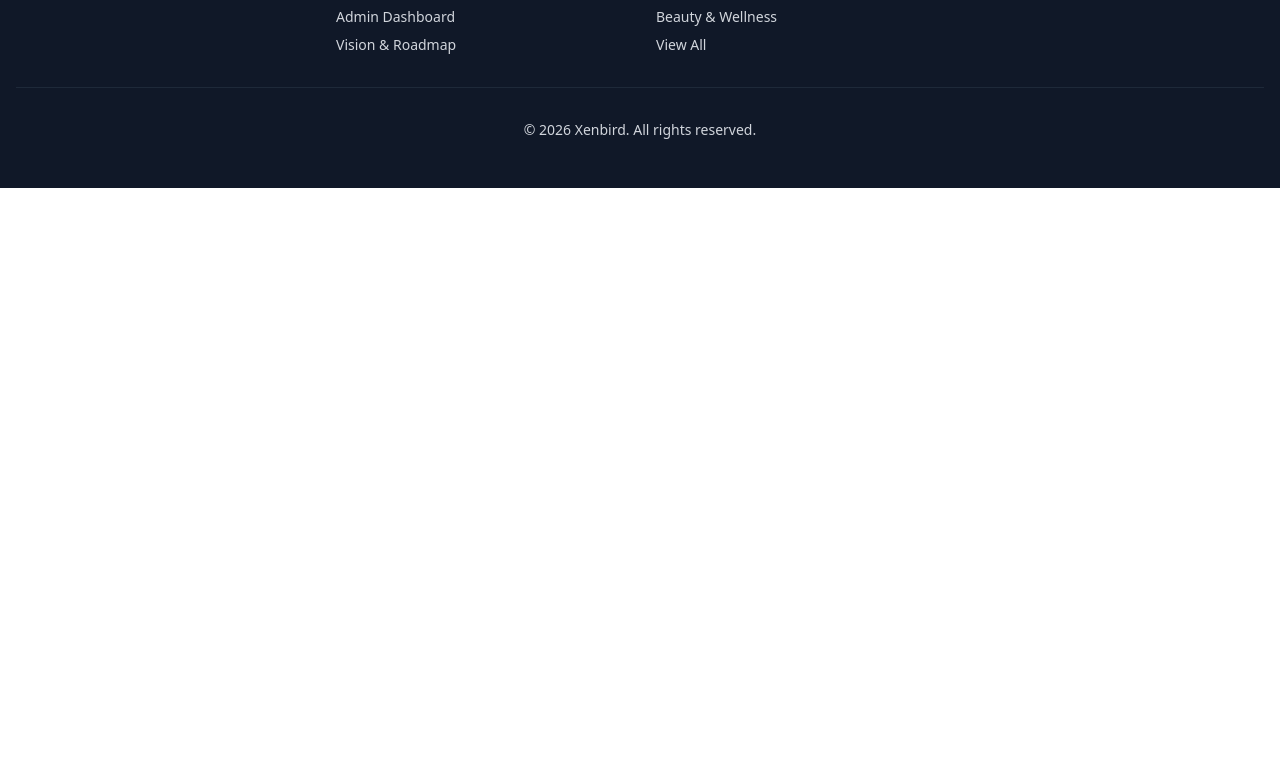
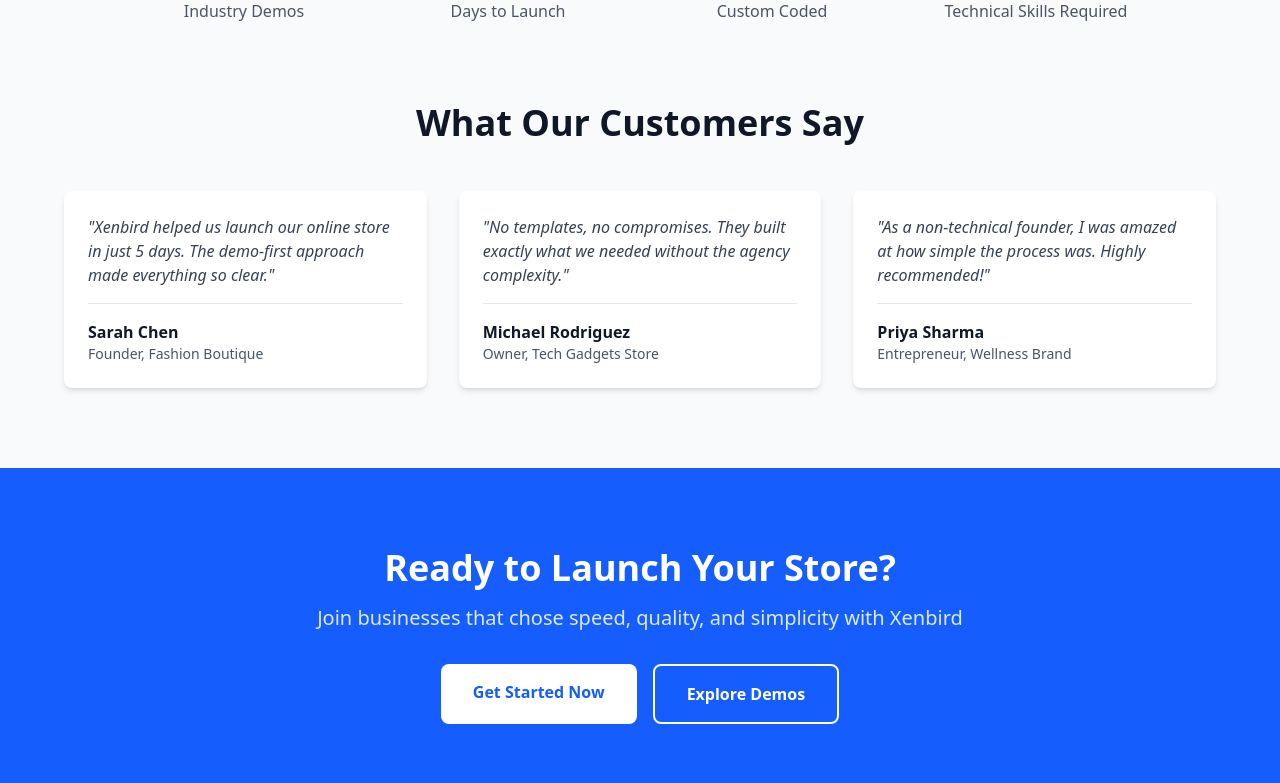
Before and after one commit to vichithchamodya/Xenbird-Marketing-Website, a Next.js app: page / in a window 1280 px wide. Shown: the part 3417-4200 px from the top of the page. Before the commit the page ends 3605 px from the top, so only its background shows below. Built offline with nearby package versions, Linux system fonts and the light colour scheme.

Commit message:
create social proof and final cta section

```diff
--- a/src/app/page.tsx
+++ b/src/app/page.tsx
@@ -2,6 +2,8 @@
 import ValueProposition from "@/components/sections/ValueProposition";
 import HowItWorksPreview from "@/components/sections/HowItWorksPreview";
 import DemosTeaser from "@/components/sections/DemosTeaser";
+import TrustSection from "@/components/sections/TrustSection";
+import CTASection from "@/components/sections/CTASection";
 
 export default function Home() {
   return (
@@ -10,6 +12,8 @@
       <ValueProposition />
       <HowItWorksPreview />
       <DemosTeaser />
+      <TrustSection />
+      <CTASection />
     </>
   );
 }
--- /dev/null
+++ b/src/components/sections/CTASection.tsx
@@ -0,0 +1,30 @@
+import Link from "next/link";
+
+export default function CTASection() {
+  return (
+    <section className="py-20 bg-blue-600">
+      <div className="container mx-auto px-4 text-center">
+        <h2 className="text-3xl md:text-4xl font-bold text-white mb-4">
+          Ready to Launch Your Store?
+        </h2>
+        <p className="text-xl text-blue-100 mb-8 max-w-2xl mx-auto">
+          Join businesses that chose speed, quality, and simplicity with Xenbird
+        </p>
+        <div className="flex flex-col sm:flex-row gap-4 justify-center">
+          <Link
+            href="/contact"
+            className="bg-white text-blue-600 px-8 py-4 rounded-lg font-semibold hover:bg-gray-100 transition-colors"
+          >
+            Get Started Now
+          </Link>
+          <Link
+            href="/demos"
+            className="bg-transparent text-white px-8 py-4 rounded-lg font-semibold border-2 border-white hover:bg-blue-700 transition-colors"
+          >
+            Explore Demos
+          </Link>
+        </div>
+      </div>
+    </section>
+  );
+}
--- /dev/null
+++ b/src/components/sections/TrustSection.tsx
@@ -0,0 +1,68 @@
+export default function TrustSection() {
+  const stats = [
+    { number: "12+", label: "Industry Demos" },
+    { number: "7", label: "Days to Launch" },
+    { number: "100%", label: "Custom Coded" },
+    { number: "0", label: "Technical Skills Required" },
+  ];
+
+  const testimonials = [
+    {
+      quote:
+        "Xenbird helped us launch our online store in just 5 days. The demo-first approach made everything so clear.",
+      author: "Sarah Chen",
+      role: "Founder, Fashion Boutique",
+    },
+    {
+      quote:
+        "No templates, no compromises. They built exactly what we needed without the agency complexity.",
+      author: "Michael Rodriguez",
+      role: "Owner, Tech Gadgets Store",
+    },
+    {
+      quote:
+        "As a non-technical founder, I was amazed at how simple the process was. Highly recommended!",
+      author: "Priya Sharma",
+      role: "Entrepreneur, Wellness Brand",
+    },
+  ];
+
+  return (
+    <section className="py-20 bg-gray-50">
+      <div className="container mx-auto px-4">
+        {/* stats */}
+        <div className="grid grid-cols-2 md:grid-cols-4 gap-8 mb-20 max-w-5xl mx-auto">
+          {stats.map((stat, index) => (
+            <div key={index} className="text-center">
+              <div className="text-4xl md:text-5xl font-bold text-blue-600 mb-2">
+                {stat.number}
+              </div>
+              <div className="text-gray-600">{stat.label}</div>
+            </div>
+          ))}
+        </div>
+
+        {/* testimonials */}
+        <div className="text-center mb-12">
+          <h2 className="text-3xl md:text-4xl font-bold text-gray-900 mb-4">
+            What Our Customers Say
+          </h2>
+        </div>
+
+        <div className="grid grid-cols-1 md:grid-cols-3 gap-8 max-w-6xl mx-auto">
+          {testimonials.map((testimonial, index) => (
+            <div key={index} className="bg-white p-6 rounded-lg shadow-md">
+              <p className="text-gray-700 mb-4 italic">"{testimonial.quote}"</p>
+              <div className="border-t border-gray-200 pt-4">
+                <p className="font-semibold text-gray-900">
+                  {testimonial.author}
+                </p>
+                <p className="text-sm text-gray-600">{testimonial.role}</p>
+              </div>
+            </div>
+          ))}
+        </div>
+      </div>
+    </section>
+  );
+}
```
